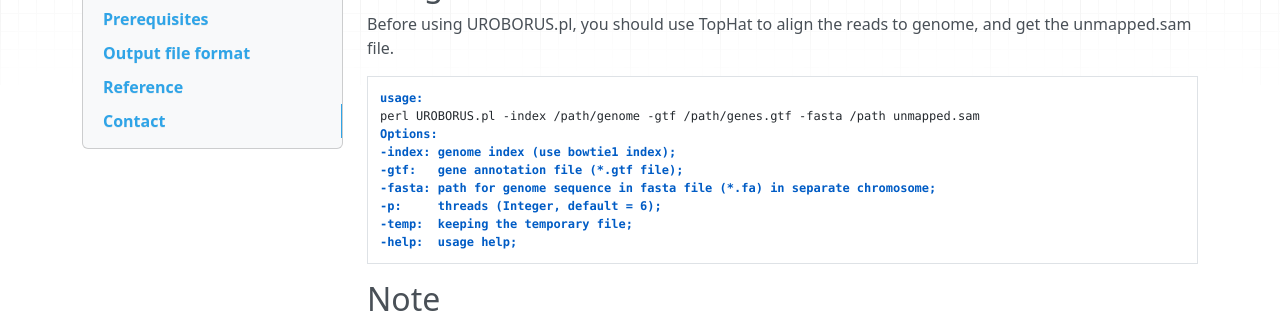
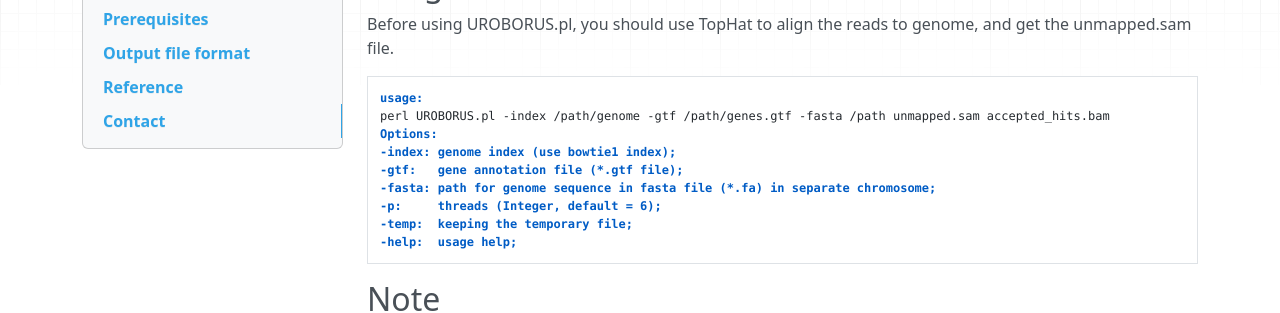
Before and after one commit to WGLab/UROBORUS, an MkDocs documentation site: the page built from docs/index.md, in a window 1280 px wide and 900 px high. Shown: the part 221-534 px from the top of the window. Built offline with MkDocs 1.6.1, drawn with Linux system fonts in a browser that asks for light colours; nearby versions of some CDN libraries; old or Windows-style settings are respelled for this version of MkDocs; some of the changed text lies outside the part shown.

Commit message:
Update index.md

````diff
--- a/docs/index.md
+++ b/docs/index.md
@@ -8,7 +8,7 @@ Before using UROBORUS.pl, you should use TopHat to align the reads to genome, an
 
 ```
 usage:
-perl UROBORUS.pl -index /path/genome -gtf /path/genes.gtf -fasta /path unmapped.sam
+perl UROBORUS.pl -index /path/genome -gtf /path/genes.gtf -fasta /path unmapped.sam accepted_hits.bam
 Options:
 -index: genome index (use bowtie1 index);
 -gtf:   gene annotation file (*.gtf file);
@@ -27,7 +27,7 @@ Options:
 ## Example
 
 ```
-perl UROBORUS.pl -index /home/***/index/Homo_sapiens/UCSC/hg19/Sequence/BowtieIndex/genome -gtf /home/***/circRNA/Gene/genes.gtf -fasta /home/***/circRNA/Gene unmapped.sam
+perl UROBORUS.pl -index /home/***/index/Homo_sapiens/UCSC/hg19/Sequence/BowtieIndex/genome -gtf /home/***/circRNA/Gene/genes.gtf -fasta /home/***/circRNA/Gene unmapped.sam accepted_hits.bam
 ```
 
 ## Prerequisites
````
